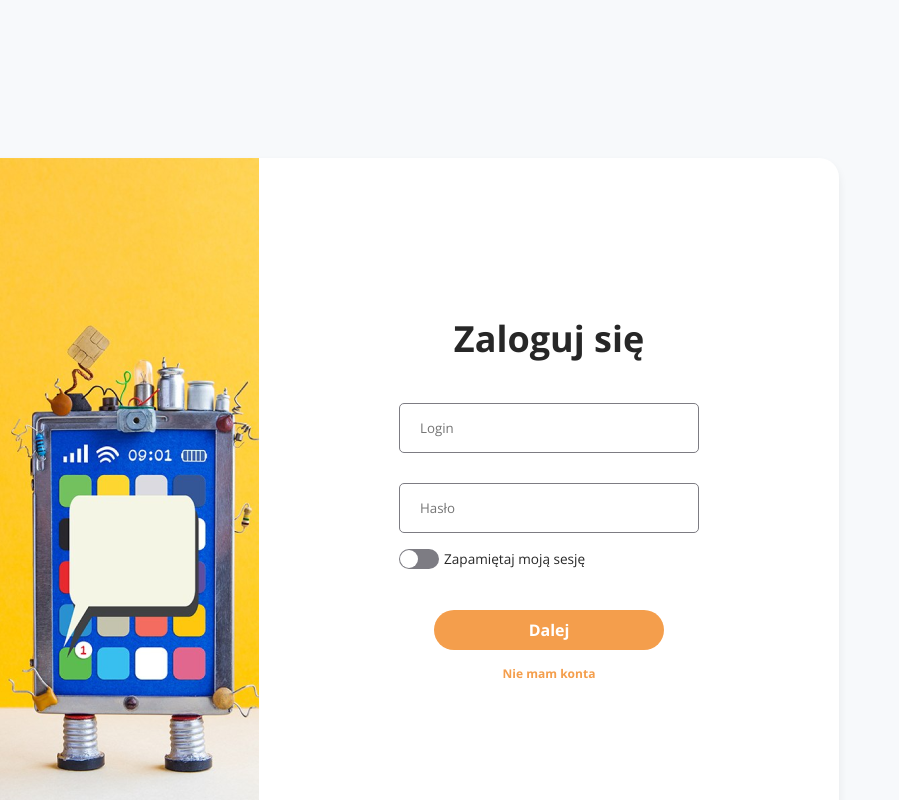
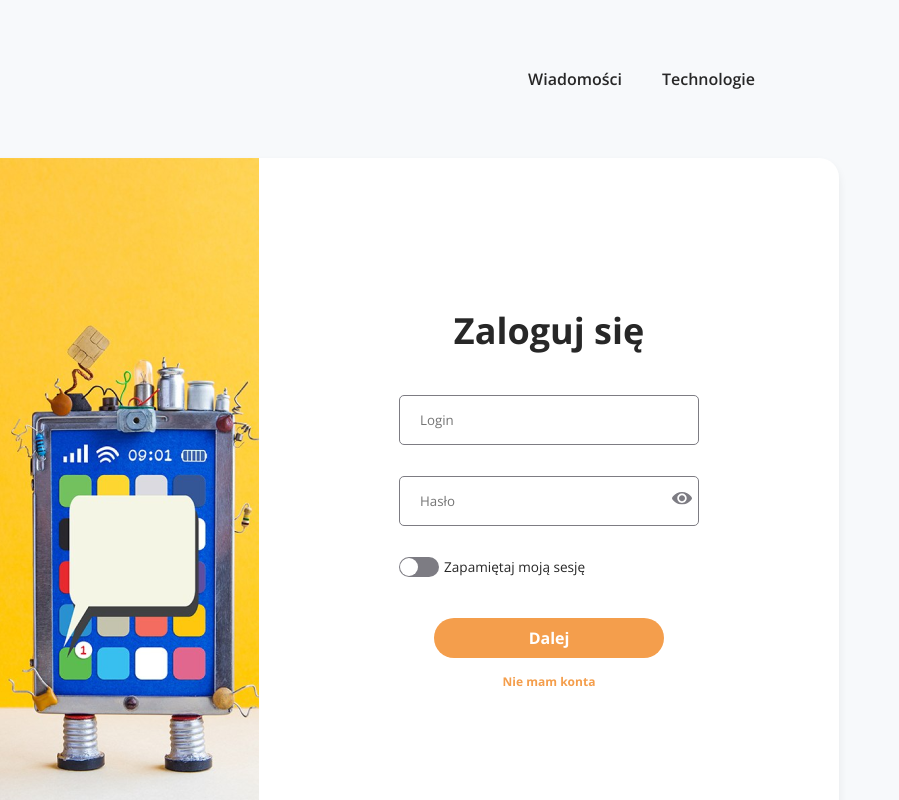
Before and after one commit to och-karr/frontend-webpage, a website: page app/index.html in a window 1280 px wide. Both pictures are taken after a click on the button "Zaloguj się". Shown: the top 800 px of the page, 381-1280 px from the left. Drawn offline with nearby package versions, Linux system fonts and the light colour scheme; files that its build step writes are made by us from their sources.

Commit message:
add toggle password input type

```diff
--- a/app/index.html
+++ b/app/index.html
@@ -20,7 +20,7 @@
           <img src="./images/icons/logo.svg" alt="" class="logo__icon">
           <p class="logo__text">Front-End</p>
         </a>
-        <ul class="nav__list none">
+        <ul class="nav__list">
           <li class="nav__list-el">
             <a href="#" class="nav__link">Wiadomości</a>
           </li>
@@ -43,8 +43,13 @@
           </div>
           <form action="" class="header__panel header__panel--login none">
             <h2 class="header__title">Zaloguj się</h2>
-            <input type="text" placeholder="Login" class="input">
-            <input type="password" placeholder="Hasło" class="input">
+            <label for="">
+              <input type="text" placeholder="Login" class="input">
+            </label>
+            <label class="header__label--password" for="">
+              <div class="header__eye"></div>
+              <input type="password" placeholder="Hasło" class="input input--password">
+            </label>
             <span class="header__text">
               <div class="toggle">
                 <div class="toggle__dot"></div>
@@ -56,11 +61,19 @@
           </form>
           <form action="" class="header__panel header__panel--register none">
             <h2 class="header__title">Zarejestruj się</h2>
-            <input type="text" placeholder="Login" class="input">
-            <input type="password" placeholder="Hasło" class="input">
+            <label for="">
+              <input type="text" placeholder="Login" class="input">
+            </label>
+            <label for="">
+              <input type="password" placeholder="Hasło" class="input">
+            </label>
             <div class="header__line"></div>
-            <input type="text" placeholder="Imię i nazwisko" class="input">
-            <input type="email" placeholder="Adres e-mail" class="input">
+            <label for="">
+              <input type="text" placeholder="Imię i nazwisko" class="input">
+            </label>
+            <label for="">
+              <input type="email" placeholder="Adres e-mail" class="input">
+            </label>
             <label class="header__checkbox-container">
               Wyrażam zgodę na lorem ipsum lorem ipsum
               <input class="header__checkbox-input" type="checkbox">
--- /dev/null
+++ b/app/js/__toggle_password.js
@@ -0,0 +1,14 @@
+window.addEventListener('DOMContentLoaded', () => {
+  const input = document.querySelector('.input--password');
+  const eye = document.querySelector('.header__eye');
+
+  eye.addEventListener('click', () => {
+    eye.classList.toggle('header__eye--active');
+
+    if (input.getAttribute('type') === 'password') {
+      input.setAttribute('type', 'text');
+    } else {
+      input.setAttribute('type', 'password');
+    }
+  })
+});
--- a/app/js/carousel.js
+++ b/app/js/carousel.js
@@ -38,6 +38,5 @@ $(document).ready(function() {
         }
       }
     ]
-
   });
 });
--- a/app/js/load_news.js
+++ b/app/js/load_news.js
@@ -1,4 +1,5 @@
-fetch('../data/news_data.json')
+window.addEventListener('DOMContentLoaded', () => {
+  fetch('../data/news_data.json')
   .then(res => res.json())
   .then(data => {
     const newsPartOne = document.querySelector('.news__part--one');
@@ -30,3 +31,4 @@ fetch('../data/news_data.json')
     newsPartOne.innerHTML = contentOne;
     newsPartTwo.innerHTML = contentTwo;
   })
+});
--- a/app/js/toggle_nav.js
+++ b/app/js/toggle_nav.js
@@ -1,25 +1,22 @@
-window.addEventListener('DOMContentLoaded', (eent) => {
-  function showMenu() {
+window.addEventListener('DOMContentLoaded', () => {
+  const showMenu = () => {
     const openMenuIcon = document.querySelector('.nav__icon--hamburger');
     const closeMenuIcon = document.querySelector('.nav__icon--close');
     const navList = document.querySelector('.nav__list');
 
-    function closeMenu() {
+    const closeMenu = () => {
       openMenuIcon.classList.remove("none");
       closeMenuIcon.classList.add("none");
       navList.classList.add("none");
     }
 
-    function openMenu() {
+    const openMenu = () => {
       openMenuIcon.classList.add("none");
       closeMenuIcon.classList.remove("none");
       navList.classList.remove("none");
     }
 
-    openMenuIcon.addEventListener("click", openMenu);
-    closeMenuIcon.addEventListener("click", closeMenu);
-
-    window.addEventListener('resize', function () {
+    const checkWidthAndToggle = () => {
       let width = window.innerWidth;
 
       if (width < 575) {
@@ -27,7 +24,16 @@ window.addEventListener('DOMContentLoaded', (eent) => {
       } else {
         navList.classList.remove("none");
       }
+    }
+
+    openMenuIcon.addEventListener("click", openMenu);
+    closeMenuIcon.addEventListener("click", closeMenu);
+
+    window.addEventListener('resize', function() {
+      checkWidthAndToggle();
     });
+
+    checkWidthAndToggle();
   };
 
   showMenu();
--- a/app/scss/base/_general.scss
+++ b/app/scss/base/_general.scss
@@ -66,3 +66,7 @@ a {
   text-decoration: none;
   cursor: pointer;
 }
+
+label {
+  width: 100%;
+}
--- a/app/scss/modules/_header.scss
+++ b/app/scss/modules/_header.scss
@@ -119,10 +119,36 @@
 
   &__title {
     padding-bottom: 2.5rem;
+  }
 
-    // @media #{$max1199} {
-    //   padding-bottom: 30px;
-    // }
+  &__label--password {
+    position: relative;
+  }
+
+  &__eye {
+    width: 20px;
+    height: 13px;
+    mask-image: url('../../images/icons/eye.svg');
+    mask-repeat: no-repeat;
+    mask-size: contain;
+    mask-position: center;
+    background-color: $dark-grey;
+    position: absolute;
+    top: 16px;
+    right: 7px;
+    cursor: pointer;
+
+    &:hover {
+      background-color: $black;
+    }
+
+    &--active {
+      background-color: $black;
+    }
+
+    @media #{$max991} {
+      top: 13px;
+    }
   }
 
   .toggle {
```
Also changed, not shown: app/scss/mixins/_buttons.scss (+9 -0 lines), app/images/icons/eye.svg (added).
